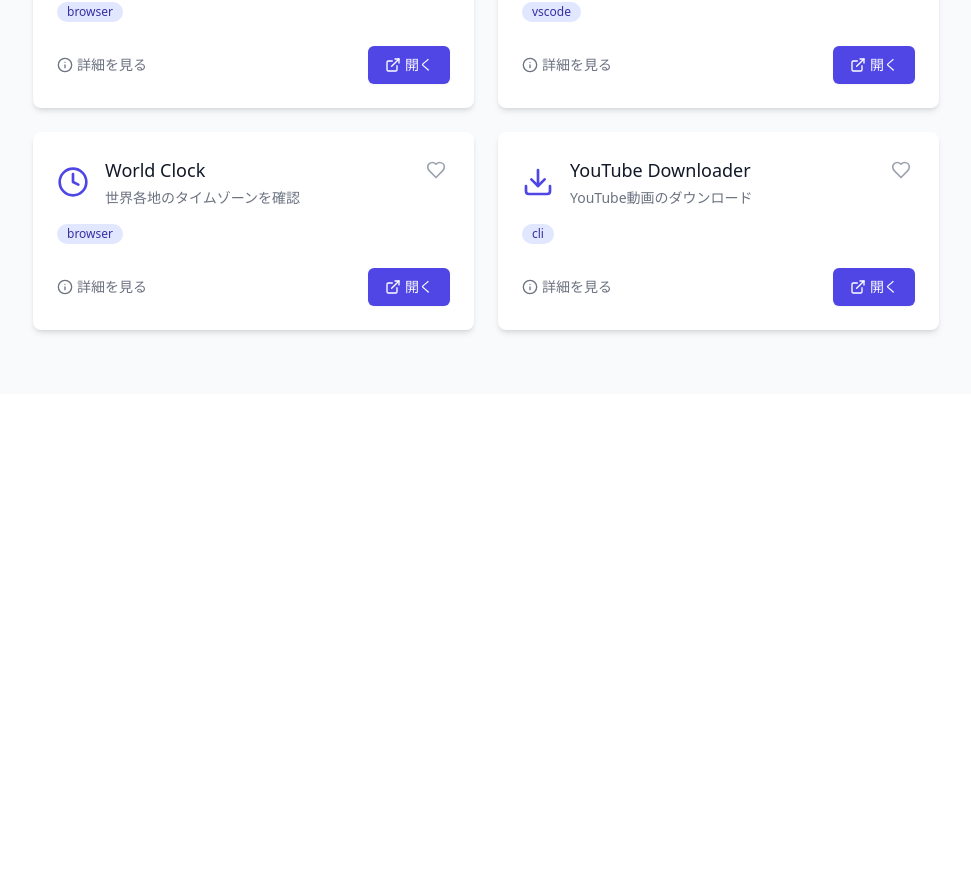
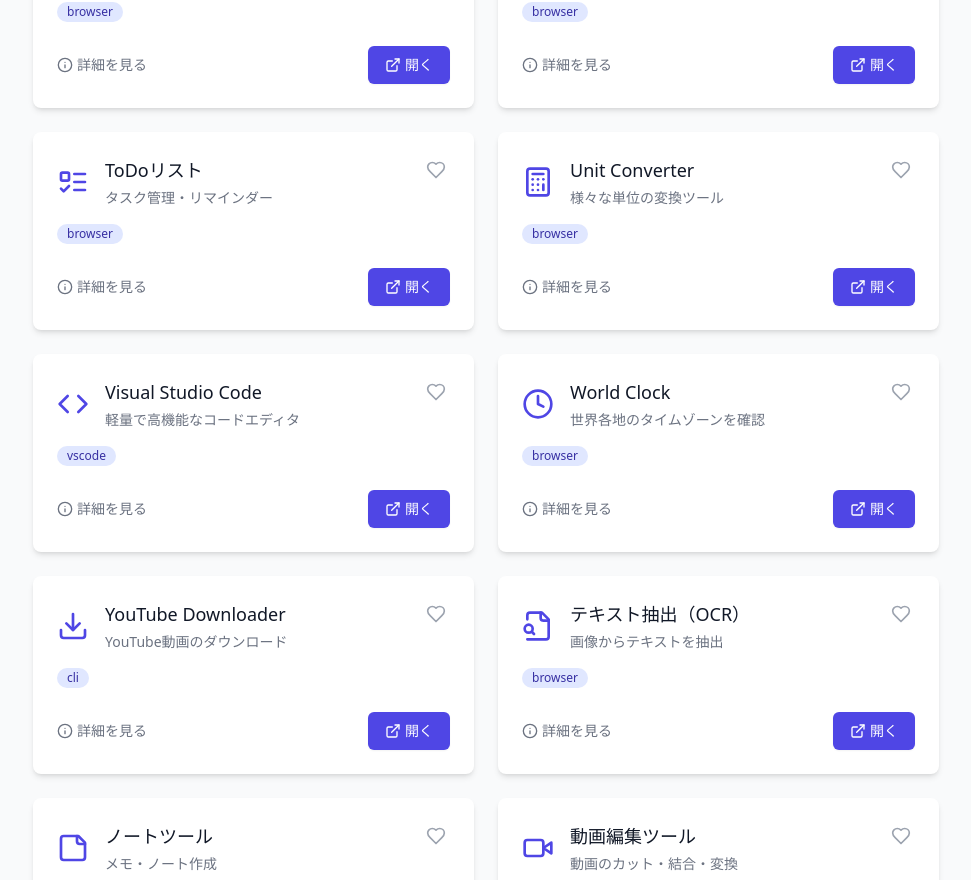
Before and after one commit to hrfm1623/ToolHub, a React (Vite) app: page / in a window 1280 px wide. Shown: the part 1920-2800 px from the top of the page, without its empty margins (309-1280 px from the left). Before the commit the page ends 2314 px from the top, so only its background shows below. Built offline with nearby package versions, Linux system fonts and the light colour scheme.

Commit message:
feat: 一般ユーザー向けの便利ツールを追加

```diff
--- a/src/data/tools.ts
+++ b/src/data/tools.ts
@@ -18,6 +18,17 @@ import {
   Download,
   Languages,
   Mail,
+  Camera,
+  Music,
+  Video,
+  PenTool,
+  Wallet,
+  ListTodo,
+  StickyNote,
+  MessageSquare,
+  Calculator as CalcIcon,
+  DollarSign,
+  CalendarDays,
 } from "lucide-react";
 
 export const tools: Tool[] = [
@@ -312,4 +323,158 @@ export const tools: Tool[] = [
       },
     ],
   },
+  {
+    id: "pdf-tools",
+    title: "PDFツール",
+    description: "PDF結合・分割・圧縮",
+    icon: FileText,
+    url: "https://www.ilovepdf.com/ja",
+    category: "文書・ファイル",
+    platforms: ["browser"],
+    longDescription:
+      "PDFファイルの結合、分割、圧縮、変換など、様々な編集機能を提供するオンラインツール。",
+  },
+  {
+    id: "image-editor",
+    title: "画像編集ツール",
+    description: "画像の編集・加工・フィルター",
+    icon: Image,
+    url: "https://pixlr.com/ja/",
+    category: "文書・ファイル",
+    platforms: ["browser"],
+    longDescription:
+      "プロ級の画像編集機能を提供するオンラインツール。フィルター、エフェクト、トリミング、サイズ変更など多彩な機能を搭載。",
+  },
+  {
+    id: "ocr-tool",
+    title: "テキスト抽出（OCR）",
+    description: "画像からテキストを抽出",
+    icon: FileSearch,
+    url: "https://www.onlineocr.net/ja/",
+    category: "文書・ファイル",
+    platforms: ["browser"],
+    longDescription:
+      "画像や写真からテキストを抽出するOCRツール。多言語対応で高精度な認識が可能。",
+  },
+  {
+    id: "video-editor",
+    title: "動画編集ツール",
+    description: "動画のカット・結合・変換",
+    icon: Video,
+    url: "https://www.kapwing.com",
+    category: "メディア編集",
+    platforms: ["browser"],
+    longDescription:
+      "ブラウザベースの動画編集ツール。カット、結合、字幕追加、エフェクトなど、基本的な編集機能を提供。",
+  },
+  {
+    id: "audio-editor",
+    title: "音声編集ツール",
+    description: "音声ファイルの編集・変換",
+    icon: Music,
+    url: "https://audiomass.co",
+    category: "メディア編集",
+    platforms: ["browser"],
+    longDescription:
+      "音声ファイルの編集、変換、エフェクト追加などができるオンラインツール。",
+  },
+  {
+    id: "gif-maker",
+    title: "GIF作成ツール",
+    description: "画像や動画からGIFを作成",
+    icon: Camera,
+    url: "https://ezgif.com/maker",
+    category: "メディア編集",
+    platforms: ["browser"],
+    longDescription:
+      "画像や動画からGIFアニメーションを作成できるツール。サイズ調整、速度変更、エフェクト追加なども可能。",
+  },
+  {
+    id: "money-manager",
+    title: "家計簿ツール",
+    description: "収支管理・予算管理",
+    icon: Wallet,
+    url: "https://zaim.net",
+    category: "生活便利",
+    platforms: ["browser"],
+    longDescription:
+      "簡単な操作で収支を記録・管理できる家計簿ツール。グラフやレポートで支出傾向を分析可能。",
+  },
+  {
+    id: "todo-list",
+    title: "ToDoリスト",
+    description: "タスク管理・リマインダー",
+    icon: ListTodo,
+    url: "https://todoist.com/ja",
+    category: "生活便利",
+    platforms: ["browser"],
+    longDescription:
+      "シンプルで使いやすいタスク管理ツール。期限設定、優先度管理、リマインダー機能を搭載。",
+  },
+  {
+    id: "note-taking",
+    title: "ノートツール",
+    description: "メモ・ノート作成",
+    icon: StickyNote,
+    url: "https://evernote.com/ja-jp",
+    category: "生活便利",
+    platforms: ["browser"],
+    longDescription:
+      "メモやノートを作成・整理できるツール。テキスト、画像、ウェブクリップなど様々な情報を保存可能。",
+  },
+  {
+    id: "text-checker",
+    title: "文章校正ツール",
+    description: "文章の校正・添削",
+    icon: MessageSquare,
+    url: "https://www.grammarly.com",
+    category: "コミュニケーション",
+    platforms: ["browser"],
+    longDescription:
+      "文章の誤字脱字チェックや表現の改善提案を行うツール。ビジネス文書や論文作成に便利。",
+  },
+  {
+    id: "business-card",
+    title: "名刺作成",
+    description: "オリジナル名刺のデザイン",
+    icon: PenTool,
+    url: "https://www.canva.com/ja_jp/create/business-cards/",
+    category: "コミュニケーション",
+    platforms: ["browser"],
+    longDescription:
+      "プロフェッショナルな名刺をデザインできるツール。豊富なテンプレートとカスタマイズ機能を提供。",
+  },
+  {
+    id: "tax-calculator",
+    title: "消費税計算",
+    description: "消費税の計算・内税外税変換",
+    icon: CalcIcon,
+    url: "https://keisan.casio.jp/exec/system/1161228975",
+    category: "計算・換算",
+    platforms: ["browser"],
+    longDescription:
+      "消費税の計算や内税・外税の変換を行えるツール。複数の税率に対応し、一括計算も可能。",
+  },
+  {
+    id: "currency-converter",
+    title: "通貨換算",
+    description: "リアルタイムの為替レート換算",
+    icon: DollarSign,
+    url: "https://www.xe.com/ja/",
+    category: "計算・換算",
+    platforms: ["browser"],
+    longDescription:
+      "世界各国の通貨をリアルタイムのレートで換算できるツール。履歴グラフや通貨情報も確認可能。",
+  },
+  {
+    id: "date-calculator",
+    title: "日付計算",
+    description: "日数計算・年齢計算",
+    icon: CalendarDays,
+    url: "https://keisan.casio.jp/exec/system/1161228943",
+    category: "計算・換算",
+    platforms: ["browser"],
+    longDescription:
+      "日付間の日数計算や年齢計算、曜日判定などができるツール。期間の計算や締め日の算出に便利。",
+  },
 ];
```
